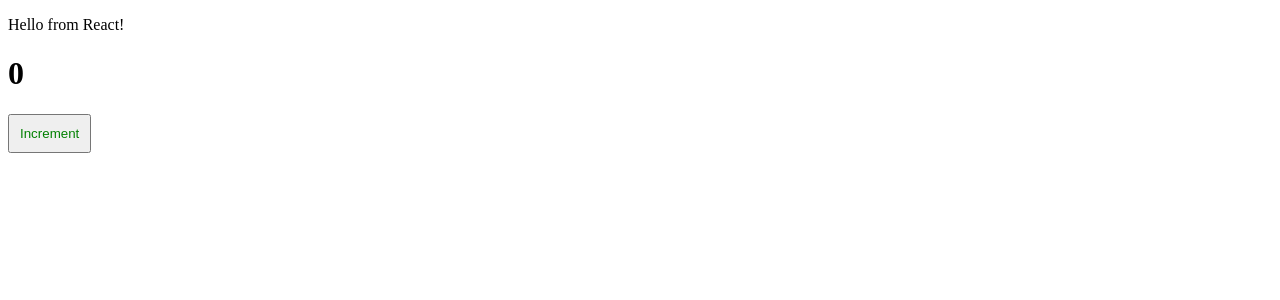
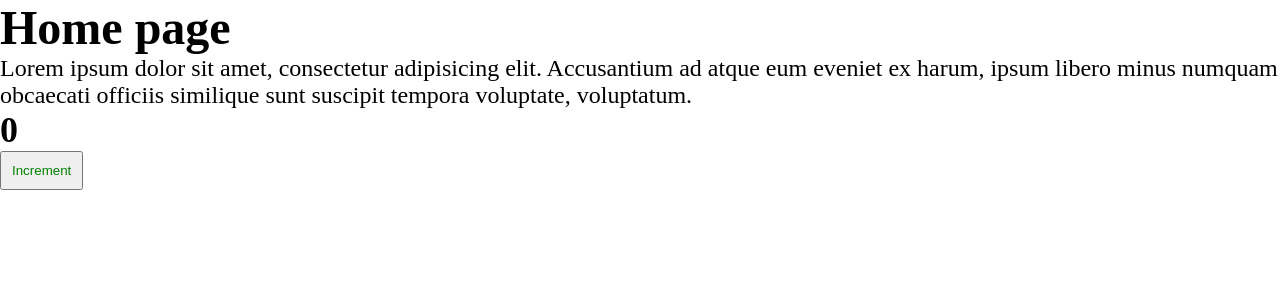
Before and after one commit to Negodiaev/advanced-frontend, a React app: page / in a window 1280 px wide. Shown: the top 300 px of the page. Built offline with nearby package versions, Linux system fonts and the light colour scheme.

Commit message:
Implement css modules

```diff
--- a/package.json
+++ b/package.json
@@ -19,6 +19,7 @@
     "@types/webpack-dev-server": "^4.7.2",
     "css-loader": "^6.6.0",
     "html-webpack-plugin": "^5.5.0",
+    "mini-css-extract-plugin": "^2.5.3",
     "sass": "^1.49.9",
     "sass-loader": "^12.6.0",
     "style-loader": "^3.3.1",
--- /dev/null
+++ b/src/components/App.tsx
@@ -0,0 +1,12 @@
+import {Counter} from "./Counter/Counter";
+
+export function App() {
+    return (
+        <div className='app'>
+            <h1>Home page</h1>
+            <p>Lorem ipsum dolor sit amet, consectetur adipisicing elit. Accusantium ad atque eum eveniet ex harum,
+                ipsum libero minus numquam obcaecati officiis similique sunt suscipit tempora voluptate, voluptatum.</p>
+            <Counter/>
+        </div>
+    );
+}
--- /dev/null
+++ b/src/components/Counter/Counter.module.scss
@@ -0,0 +1,4 @@
+.btn {
+  padding: 10px;
+  color: green;
+}
--- a/src/components/Counter/Counter.scss
+++ /dev/null
@@ -1,4 +0,0 @@
-button {
-    padding: 10px;
-    color: green;
-}
--- a/src/components/Counter/Counter.tsx
+++ b/src/components/Counter/Counter.tsx
@@ -1,7 +1,7 @@
 import {useState} from "react";
-import './Counter.scss';
+import classes from './Counter.module.scss';
 
-export function Counter( ) {
+export function Counter() {
     const [count, setCount] = useState(0);
 
     function increment() {
@@ -10,8 +10,8 @@
 
     return (
         <div>
-            <h1>{count}</h1>
-            <button onClick={increment}>Increment</button>
+            <h2>{count}</h2>
+            <button className={classes.btn} onClick={increment}>Increment</button>
         </div>
     );
 }
--- /dev/null
+++ b/src/index.scss
@@ -0,0 +1,11 @@
+*,
+*::before,
+*::after {
+  box-sizing: border-box;
+  margin: 0;
+  padding: 0;
+}
+
+.app {
+  font-size: 24px;
+}
--- a/src/index.tsx
+++ b/src/index.tsx
@@ -1,10 +1,8 @@
 import {render} from "react-dom";
-import {Counter} from "./components/Counter/Counter";
+import {App} from "./components/App";
+import './index.scss';
 
 render(
-    <div>
-        <p>Hello from React!</p>
-        <Counter/>
-    </div>,
+    <App/>,
     document.getElementById('root')
 );
```
Also changed, not shown: src/global.d.ts (added, +8 -0 lines), 4 other files (tests, documents, lock files or other folders).
